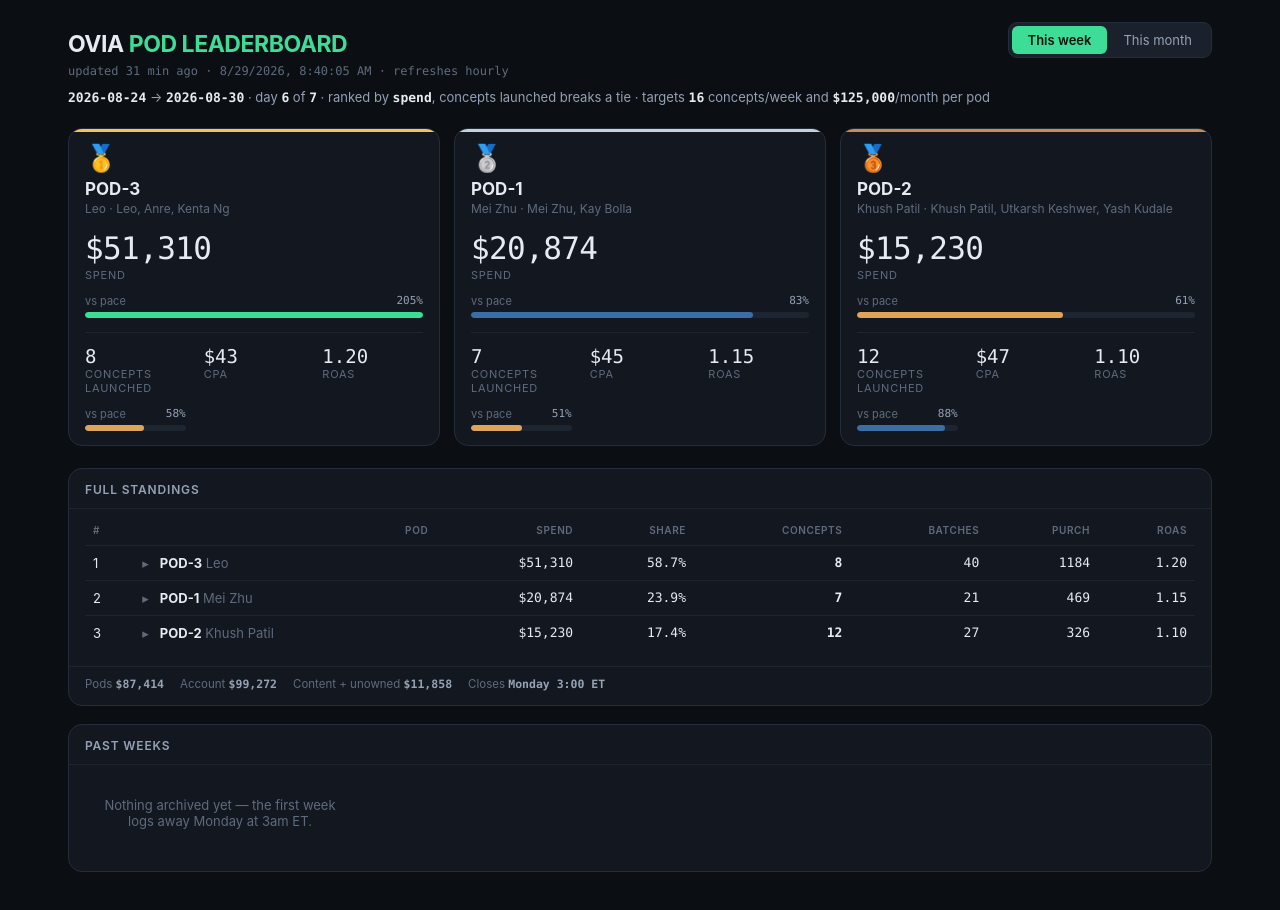
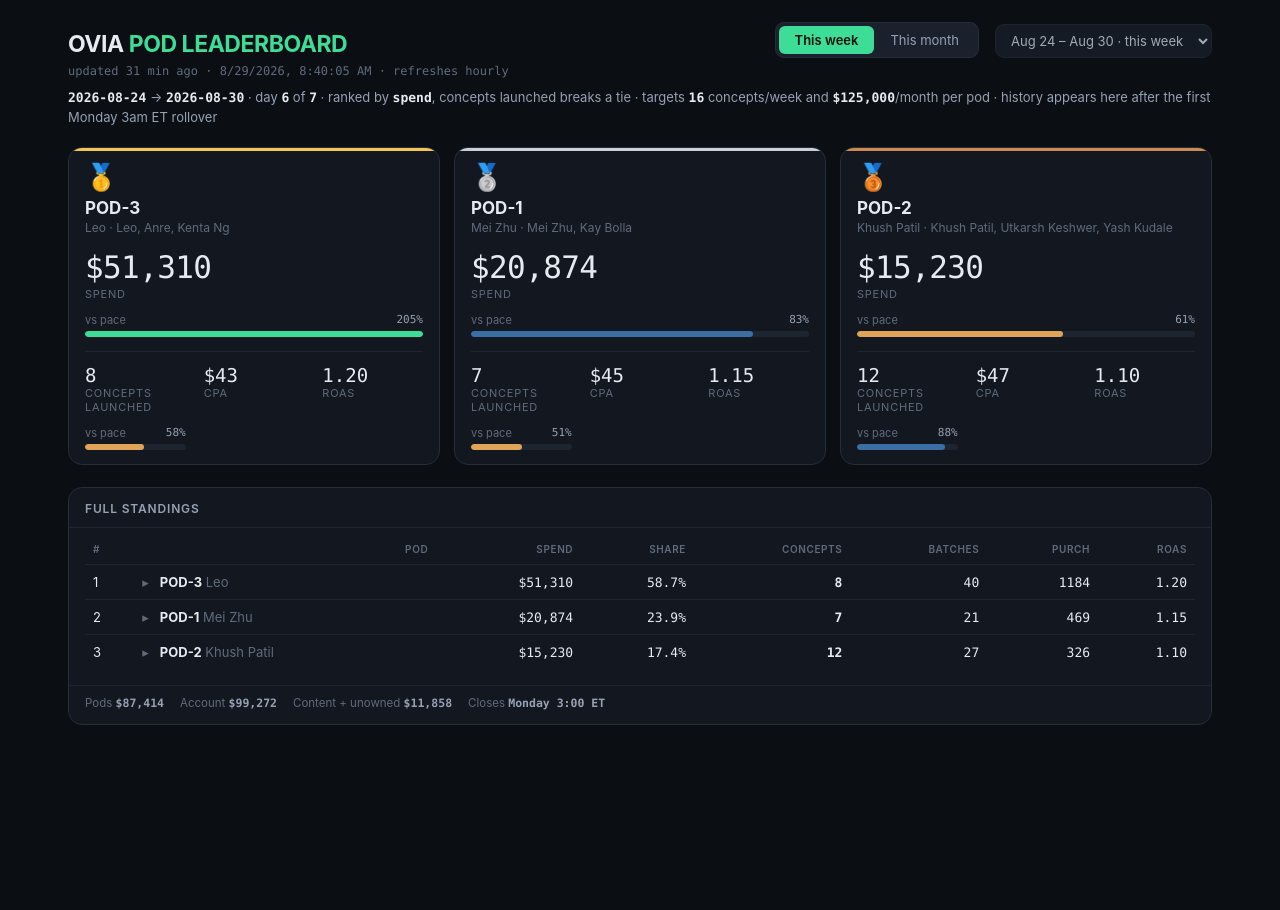
Before and after one commit to combo99/ovia-pod-leaderboard, a plain HTML site: page index.html in a window 1280 px wide. After the commit the page ends 803 px from the top, so only its background shows below. Drawn offline with Linux system fonts and the light colour scheme.

Commit message:
leaderboard page

```diff
--- a/index.html
+++ b/index.html
@@ -27,6 +27,14 @@ h1 span{color:var(--accent)}
 .seg button{appearance:none;background:none;border:0;color:var(--ink2);font:inherit;font-size:13px;
   padding:6px 16px;border-radius:6px;cursor:pointer}
 .seg button.on{background:var(--accent);color:#06120c;font-weight:600}
+
+.sel{background:var(--panel2);border:1px solid var(--line);border-radius:9px;
+  color:var(--ink);font:inherit;font-size:13px;padding:7px 11px;cursor:pointer;
+  max-width:340px}
+.sel:focus{outline:2px solid var(--accent);outline-offset:1px}
+.closed{display:inline-block;margin-left:8px;padding:2px 8px;border-radius:20px;
+  background:var(--panel2);border:1px solid var(--line);font-size:11px;
+  color:var(--ink2);font-family:var(--mono)}
 
 .sub{margin:10px 0 20px;font-size:13px;color:var(--ink2);line-height:1.5}
 .sub b{color:var(--ink);font-family:var(--mono)}
@@ -92,6 +100,7 @@ tr.det th,tr.det td{font-size:12px;padding:6px 8px;border-bottom:1px solid var(-
     <button data-p="week" class="on">This week</button>
     <button data-p="month">This month</button>
   </div>
+  <select class="sel" id="period" aria-label="Which period to show"></select>
 </header>
 <div class="meta" id="meta">loading…</div>
 
@@ -104,15 +113,11 @@ tr.det th,tr.det td{font-size:12px;padding:6px 8px;border-bottom:1px solid var(-
   <div class="foot" id="foot"></div>
 </div>
 
-<div class="card">
-  <h3 id="archh">Past weeks</h3>
-  <div class="body"><div class="arch" id="arch"></div></div>
-</div>
 
 <script>
 
 
-var D=null, P="week", OPEN={};
+var D=null, P="week", SEL="", OPEN={};
 
 var $=function(s){return document.querySelector(s);};
 var esc=function(s){return String(s==null?"":s).replace(/[&<>"]/g,function(c){
@@ -131,11 +136,57 @@ var usd=function(n){return "$"+Math.round(n||0).toLocaleString();};
 
 
 
-function elapsed(w){
+function periods(){
+  var out=[], cur=D.current&&D.current[P];
+  if(cur) out.push({key:cur.key, live:true, p:cur});
+  ((P==="week"?D.weeks:D.months)||[]).forEach(function(a){
+    if(a&&a.key) out.push({key:a.key, live:false, p:a});
+  });
+  return out;
+}
+
+
+function chosen(){
+  var list=periods();
+  if(!list.length) return null;
+  var hit=list.filter(function(x){return x.key===SEL;})[0];
+  return hit||list[0];
+}
+var MON=["Jan","Feb","Mar","Apr","May","Jun","Jul","Aug","Sep","Oct","Nov","Dec"];
+var MONL=["January","February","March","April","May","June","July","August",
+          "September","October","November","December"];
+var dt_=function(s){return new Date(s+"T12:00:00Z");};
+
+function plabel(x){
+  var p=x.p, lab;
+  if(P==="month"){ var d=dt_(p.from); lab=MONL[d.getUTCMonth()]+" "+d.getUTCFullYear(); }
+  else { var a=dt_(p.from), b=dt_(p.to);
+    lab=MON[a.getUTCMonth()]+" "+a.getUTCDate()+" – "+MON[b.getUTCMonth()]+" "+b.getUTCDate(); }
+
+
+  if(x.live) lab+=P==="week"?"  ·  this week":"  ·  this month";
+  else if((p.pods||[])[0]) lab+="  ·  "+p.pods[0].name+" won";
+  return lab;
+}
+
+function fillPeriods(){
+  var list=periods(), sel=chosen();
+  $("#period").innerHTML=list.map(function(x){
+    return '<option value="'+esc(x.key)+'"'+(sel&&x.key===sel.key?' selected':'')+'>'
+      +esc(plabel(x))+'</option>';
+  }).join("");
+
+  $("#period").disabled=list.length<2;
+}
+
+
+
+function elapsed(w, live){
   var t=new Date(); var today=t.getFullYear()+"-"+String(t.getMonth()+1).padStart(2,"0")
     +"-"+String(t.getDate()).padStart(2,"0");
   var day=function(s){return new Date(s+"T12:00:00Z").getTime();};
   var total=Math.round((day(w.to)-day(w.from))/864e5)+1;
+  if(!live) return {total:total,done:total};
   var done=Math.min(total,Math.max(1,Math.round((day(today)-day(w.from))/864e5)+1));
   return {total:total,done:done};
 }
@@ -148,10 +199,12 @@ function pace(v,target){
 
 function draw(){
   if(!D){return;}
-  var w=D.current&&D.current[P];
-  if(!w){$("#podium").innerHTML='<div class="empty">No data for this period yet.</div>';return;}
+  fillPeriods();
+  var sel=chosen();
+  if(!sel){$("#podium").innerHTML='<div class="empty">No data for this period yet.</div>';return;}
+  var w=sel.p, live=sel.live;
   var T=D.targets||{conceptsPerWeek:16,spendPerMonth:125000};
-  var el=elapsed(w);
+  var el=elapsed(w, live);
 
 
 
@@ -209,34 +262,44 @@ function draw(){
     +'<span>Content + unowned <b>'+usd(w.unowned)+'</b></span>'
     +'<span>Closes <b>'+esc(w.closesAt||"")+'</b></span>';
 
-  $("#sub").innerHTML='<b>'+esc(w.from)+'</b> → <b>'+esc(w.to)+'</b> · day <b>'+el.done
-    +'</b> of <b>'+el.total+'</b> · ranked by <b>spend</b>, concepts launched breaks a tie'
+  $("#sub").innerHTML='<b>'+esc(w.from)+'</b> → <b>'+esc(w.to)+'</b> · '
+    +(live?('day <b>'+el.done+'</b> of <b>'+el.total+'</b>')
+          :('<b>'+el.total+'</b> days, closed'))
+    +' · ranked by <b>spend</b>, concepts launched breaks a tie'
     +' · targets <b>'+(T.conceptsPerWeek||16)+'</b> concepts/week and <b>'
-    +usd(T.spendPerMonth||125000)+'</b>/month per pod';
+    +usd(T.spendPerMonth||125000)+'</b>/month per pod'
 
-  var arr=(P==="week"?D.weeks:D.months)||[];
-  $("#archh").textContent=P==="week"?"Past weeks":"Past months";
-  $("#arch").innerHTML=arr.length?arr.map(function(a){
-    var win=(a.pods||[])[0];
-    return '<div class="ac"><div class="k">'+esc(a.key)+'  ('+esc(a.from)+' → '+esc(a.to)+')</div>'
-      +'<div class="w"><em>🏆</em> '+esc(win?win.name:"—")+'</div>'
-      +'<div class="l">'+(win?usd(win.spend)+' · '+win.launched+' concepts':"")+'</div></div>';
-  }).join(""):'<div class="empty">Nothing archived yet — the first week logs away Monday at 3am ET.</div>';
+
+    +(periods().length<2
+        ? ' · history appears here after the first '
+          +(P==="week"?'Monday 3am ET rollover':'month closes')
+        : '');
+
+
 
   var u=D.updated?new Date(D.updated):null;
   var mins=u?Math.round((Date.now()-u.getTime())/60000):null;
-  $("#meta").textContent="updated "+(mins==null?"—":(mins<1?"just now":mins+" min ago"))
-    +(u?"  ·  "+u.toLocaleString():"")+"  ·  refreshes hourly";
+  $("#meta").innerHTML = live
+    ? esc("updated "+(mins==null?"—":(mins<1?"just now":mins+" min ago"))
+        +(u?"  ·  "+u.toLocaleString():"")+"  ·  refreshes hourly")
+    : esc("closed "+w.to)+' <span class="closed">FINAL</span>';
 }
 
 document.addEventListener("click",function(e){
   var b=e.target.closest("[data-p]");
   if(b){P=b.getAttribute("data-p");
+
+
+    SEL="";
     document.querySelectorAll("[data-p]").forEach(function(x){
       x.classList.toggle("on",x.getAttribute("data-p")===P);});
     draw();return;}
   var x=e.target.closest("[data-x]");
   if(x){var k=x.getAttribute("data-x");OPEN[k]=!OPEN[k];draw();}
+});
+
+document.addEventListener("change",function(e){
+  if(e.target&&e.target.id==="period"){ SEL=e.target.value; OPEN={}; draw(); }
 });
 
 function load(){
```
